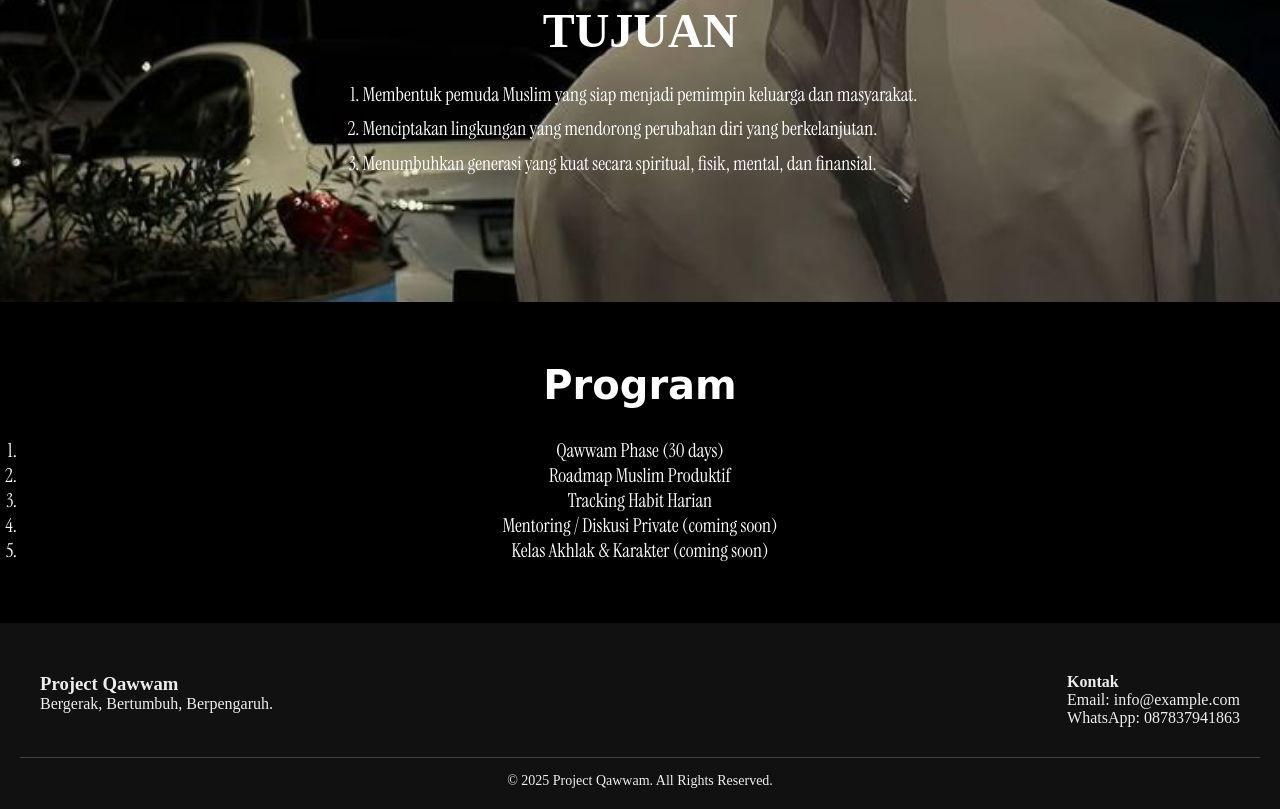
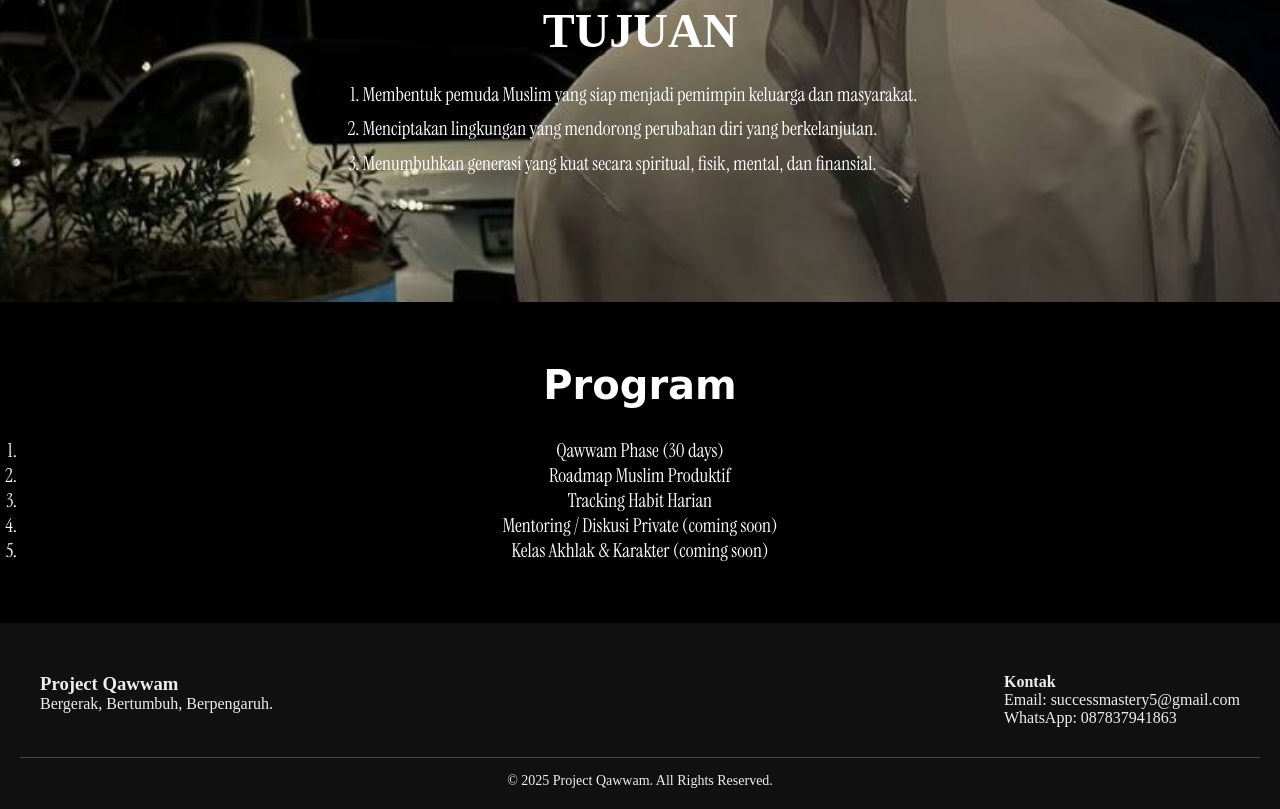
Before and after one commit to khubaibip/Project-Qawwam-Web, a plain HTML site: page index.html in a window 1280 px wide. Shown: the part 1728-2537 px from the top of the page. Drawn offline with Linux system fonts and the light colour scheme; a web font is replaced by a local one.

Commit message:
Update tampilan HTML dan CSS

```diff
--- a/index.html
+++ b/index.html
@@ -106,7 +106,7 @@ Komunitas Muslim Produktif untuk Laki-Laki Berkelas.</h1>
 
     <div class="footer-section" id="contact">
       <h4>Kontak</h4>
-      <p>Email: info@example.com</p>
+      <p>Email: successmastery5@gmail.com</p>
       <p>WhatsApp: 087837941863</p>
     </div>
 
```
